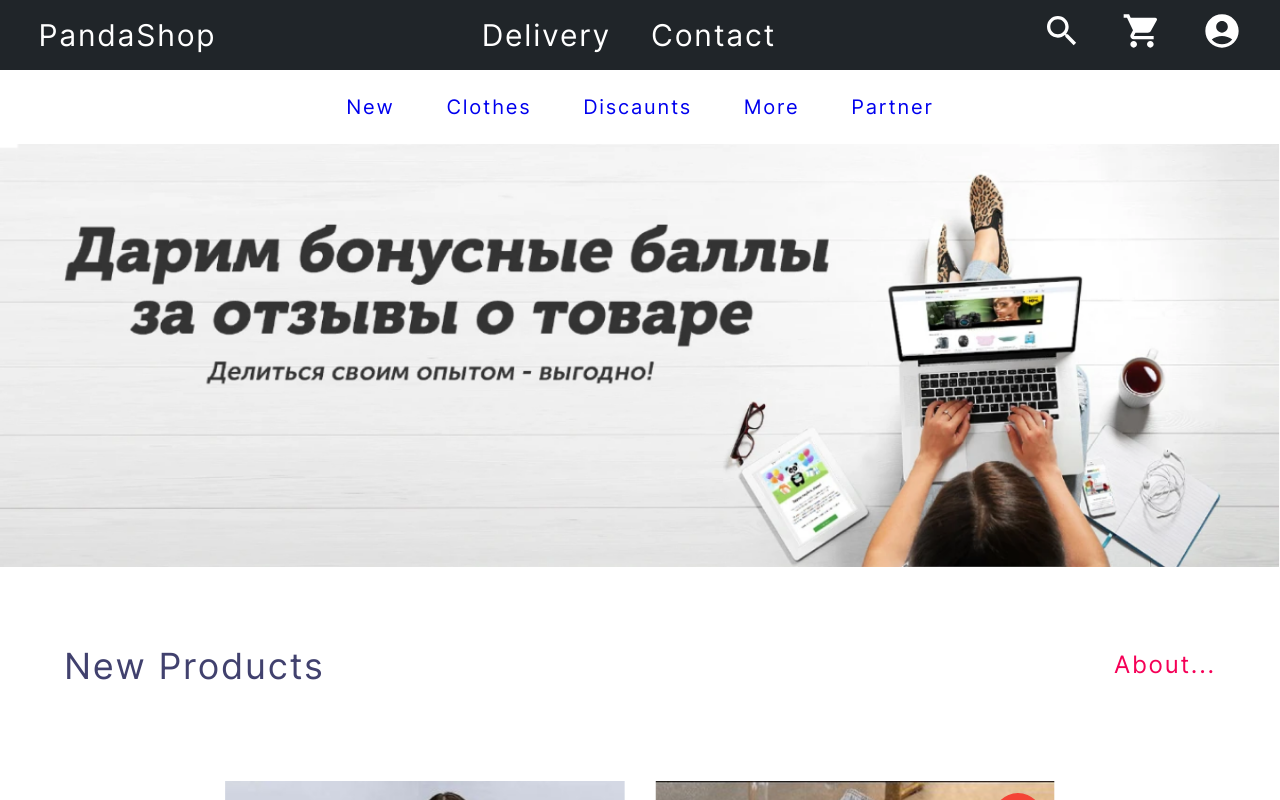
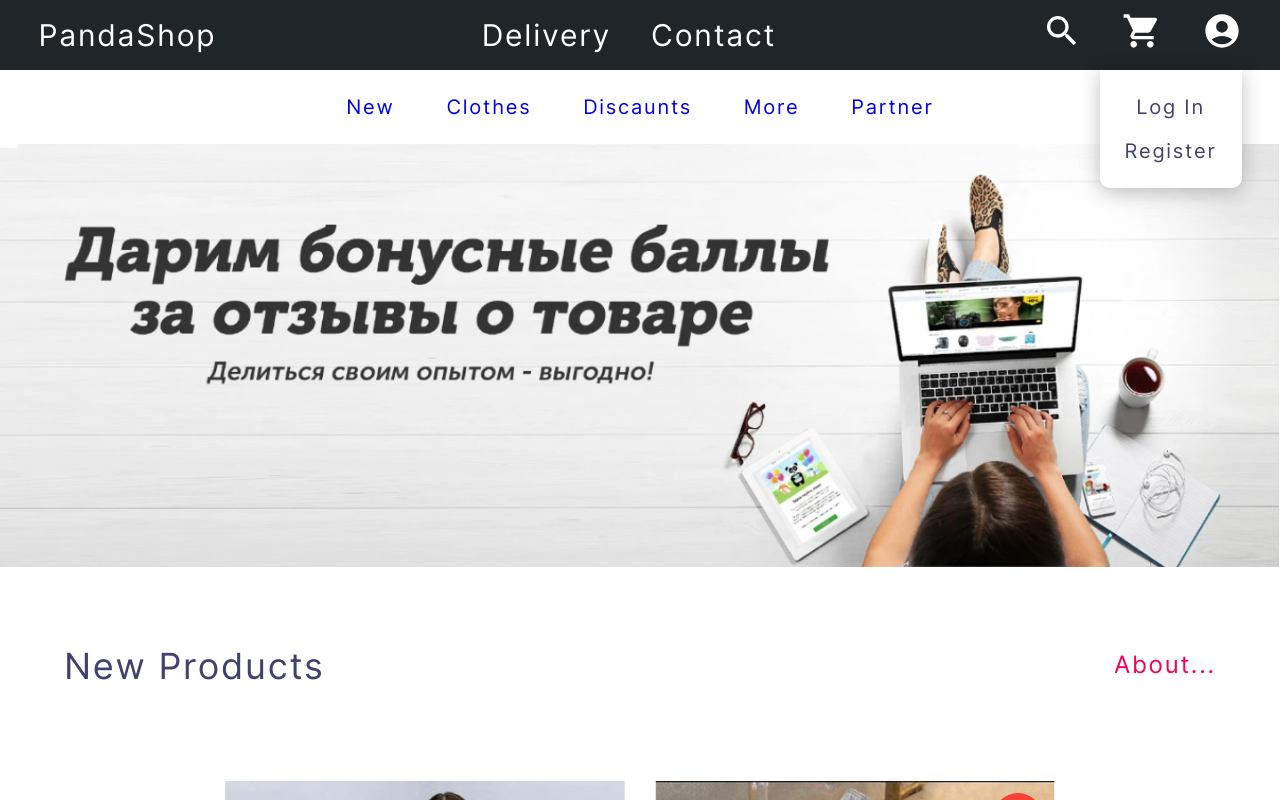
Before and after one commit to for-you-sensei/pandashop-by-sensei, a React (Create React App) app: page / in a window 1280 px wide. Both pictures are taken after a click on the element 1221 px from the left and 35 px from the top of the page. Shown: the top 800 px of the page. Built offline with nearby package versions, Linux system fonts and the light colour scheme.

Commit message:
fixed and added

```diff
--- a/src/Components/Header/Header.css
+++ b/src/Components/Header/Header.css
@@ -41,6 +41,7 @@
 }
 
 .header-icon {
+  position: relative;
   height: 100%;
   display: flex;
   align-items: center;
@@ -61,6 +62,41 @@
   height: 40px;
 }
 
+.login-register-show {
+  position: absolute;
+  z-index: 9999;
+  top: 70px;
+  right: 0;
+  display: flex;
+  flex-direction: column;
+  align-items: center;
+  justify-content: space-between;
+
+  background: #ffffff;
+  box-shadow: 0px 4px 20px rgba(0, 0, 0, 0.25);
+  border-radius: 0px 0px 10px 10px;
+  padding: 15px;
+}
+
+.login-register-show > button {
+  border: none;
+  outline: none;
+  background: none;
+
+  font-weight: 500;
+  font-size: 20px;
+  line-height: 120%;
+  color: #41416e;
+}
+
+.login-register-show > button:hover {
+  font-weight: 800;
+}
+
+.login-register-show-invisible {
+  display: none;
+}
+
 @media (max-width: 1200px) {
   #header-box {
     height: 55px;
@@ -77,6 +113,10 @@
 
   .header-icon {
     gap: 20px;
+  }
+
+  .login-register-show {
+    top: 55px;
   }
 }
 
@@ -102,6 +142,14 @@
     width: 30px;
     height: 30px;
   }
+
+  .login-register-show {
+    top: 45px;
+  }
+
+  .login-register-show > button {
+    font-size: 18px;
+  }
 }
 
 @media (max-width: 650px) {
@@ -117,9 +165,18 @@
   .header-icon {
     display: none;
   }
+
+  .login-register-show {
+    top: 60px;
+    padding: 10px;
+  }
+
+  .login-register-show > button {
+    font-size: 16px;
+  }
 }
 
-@media (max-width: 500px) {
+@media (max-width: 550px) {
   #header-box {
     height: 40px;
     font-size: 16px;
@@ -127,6 +184,15 @@
 
   #header {
     font-size: 16px;
+  }
+
+  .login-register-show {
+    top: 50px;
+    padding: 10px;
+  }
+
+  .login-register-show > button {
+    font-size: 14px;
   }
 }
 
@@ -139,4 +205,13 @@
   #header {
     font-size: 14px;
   }
+
+  .login-register-show {
+    top: 40px;
+    padding: 5px;
+  }
+
+  .login-register-show > button {
+    font-size: 14px;
+  }
 }
--- a/src/Components/Header/Header.js
+++ b/src/Components/Header/Header.js
@@ -1,4 +1,4 @@
-import React from "react";
+import React, { useState } from "react";
 import "./Header.css";
 import { NavLink } from "react-router-dom";
 import SearchIcon from "@mui/icons-material/Search";
@@ -6,6 +6,7 @@ import ShoppingCartIcon from "@mui/icons-material/ShoppingCart";
 import AccountCircleIcon from "@mui/icons-material/AccountCircle";
 
 export function Header() {
+  const [profile, setProfile] = useState(false);
   const headerIcons = [
     {
       id: 0,
@@ -14,10 +15,6 @@ export function Header() {
     {
       id: 1,
       icon: <ShoppingCartIcon />,
-    },
-    {
-      id: 2,
-      icon: <AccountCircleIcon />,
     },
   ];
 
@@ -41,6 +38,24 @@ export function Header() {
               </figure>
             );
           })}
+
+          <figure
+            className="header-figure"
+            onClick={() => {
+              setProfile(!profile);
+            }}
+          >
+            <AccountCircleIcon />
+          </figure>
+
+          <div
+            className={
+              profile ? "login-register-show" : "login-register-show-invisible"
+            }
+          >
+            <button>Log In</button>
+            <button>Register</button>
+          </div>
         </div>
       </div>
     </div>
--- /dev/null
+++ b/src/Components/Login/Login.css
@@ -0,0 +1,19 @@
+#login-menu {
+  transform: translateY(0);
+  z-index: 9999999;
+}
+
+#login-menu-false {
+  width: 100%;
+  height: 100%;
+  display: flex;
+  justify-content: center;
+  align-items: center;
+  position: fixed;
+  top: 0;
+  left: 0;
+  background: rgba(0, 0, 0, 0.6);
+  transform: translateY(-200%);
+  z-index: -99;
+  transition: all 0.5s ease-in-out;
+}
--- /dev/null
+++ b/src/Components/Login/Login.js
@@ -0,0 +1,15 @@
+import React from "react";
+import "./Login.css";
+import { useSelector } from "react-redux";
+
+export function Login() {
+  const login = useSelector((state) => state.login);
+
+  console.log(login);
+
+  return (
+    <div id={login ? "login-menu" : "login-menu-false"}>
+      <p>login</p>
+    </div>
+  );
+}
--- a/src/Components/Navbar/Navbar.js
+++ b/src/Components/Navbar/Navbar.js
@@ -1,4 +1,4 @@
-import React from "react";
+import React, { useState } from "react";
 import { NavLink } from "react-router-dom";
 import "./Navbar.css";
 import SearchIcon from "@mui/icons-material/Search";
@@ -6,12 +6,17 @@ import ShoppingCartIcon from "@mui/icons-material/ShoppingCart";
 import AccountCircleIcon from "@mui/icons-material/AccountCircle";
 import { useDispatch, useSelector } from "react-redux";
 import { acMenu } from "../../Redux/MenuButton";
+import { acLogin } from "../../Redux/Login";
 import { NavbarMenu } from "./NavbarMenu";
 import MenuIcon from "@mui/icons-material/Menu";
 
 export function Navbar() {
+  const [profile, setProfile] = useState(false);
+  // const [logIn, setlogIn] = useState(false);
+
   const dispatch = useDispatch();
   const menu = useSelector((state) => state.menu);
+  const login = useSelector((state) => state.login);
 
   const headerIcons = [
     {
@@ -21,10 +26,6 @@ export function Navbar() {
     {
       id: 1,
       icon: <ShoppingCartIcon />,
-    },
-    {
-      id: 2,
-      icon: <AccountCircleIcon />,
     },
   ];
 
@@ -78,6 +79,30 @@ export function Navbar() {
               </figure>
             );
           })}
+
+          <figure
+            className="navbar-figure"
+            onClick={() => {
+              setProfile(!profile);
+            }}
+          >
+            <AccountCircleIcon />
+          </figure>
+
+          <div
+            className={
+              profile ? "login-register-show" : "login-register-show-invisible"
+            }
+          >
+            <button
+              onClick={() => {
+                dispatch(acLogin(!login));
+              }}
+            >
+              Log In
+            </button>
+            <button>Register</button>
+          </div>
         </div>
       </div>
 
--- /dev/null
+++ b/src/Redux/Login.js
@@ -0,0 +1,16 @@
+export function reLogin(state = false, action) {
+  switch (action.type) {
+    case "LOGIN":
+      return action.payload;
+
+    default:
+      return state;
+  }
+}
+
+export function acLogin(payload) {
+  return {
+    payload,
+    type: "LOGIN",
+  };
+}
--- a/src/Redux/Store.js
+++ b/src/Redux/Store.js
@@ -1,10 +1,12 @@
 import { configureStore } from "@reduxjs/toolkit";
 import { combineReducers } from "redux";
 import { reLoading } from "./Loading";
+import { reLogin } from "./Login";
 import { reMenu } from "./MenuButton";
 
 const reducer = combineReducers({
   loading: reLoading,
+  login: reLogin,
   menu: reMenu,
 });
 
--- a/src/Router.js
+++ b/src/Router.js
@@ -9,6 +9,7 @@ import { New } from "./Pages/New/New";
 import { Delivery } from "./Pages/Delivery/Delivery";
 import { Contact } from "./Pages/Contact/Contact";
 import { Partner } from "./Pages/Partner/Partner";
+import { Login } from "./Components/Login/Login";
 
 export function Router() {
   return (
@@ -27,9 +28,12 @@ export function Router() {
         {/* <Route path="/" element={<Home />} /> */}
       </Routes>
 
+      <Login />
       <Footer />
       {/* <Loading /> */}
       <Config />
     </div>
   );
 }
+
+// login/register uchun redux kerak
```
